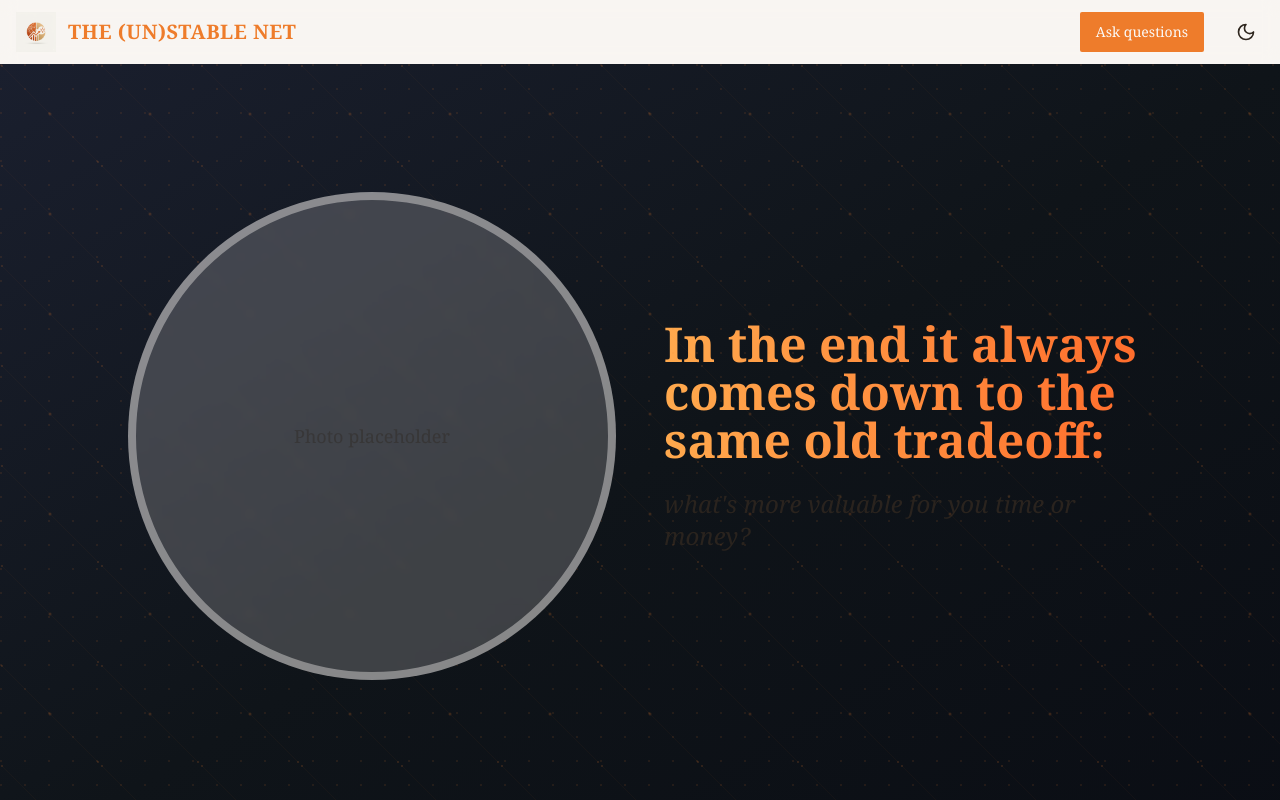
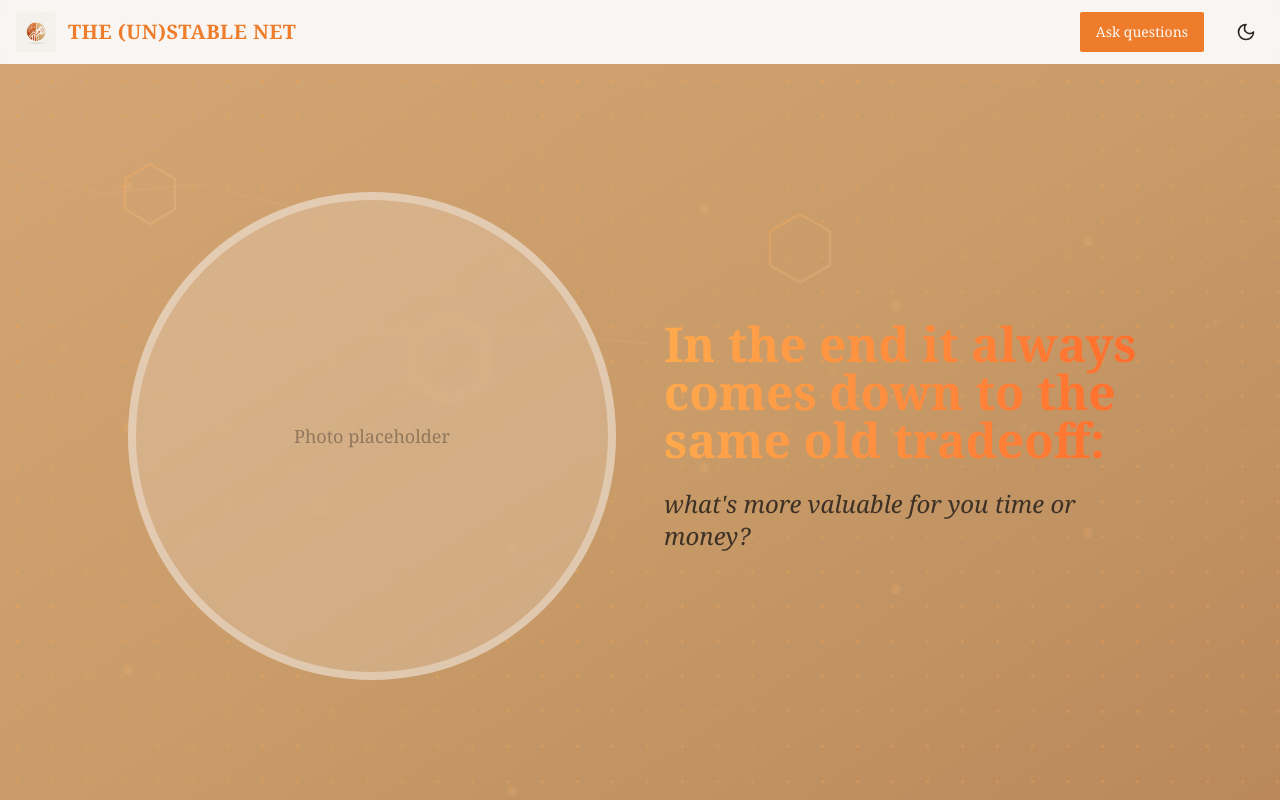
Before and after one commit to James-Git-Repo/eu-market-pulse, a React (Vite) app: page /about in a window 1280 px wide. Shown: the top 800 px of the page. Built offline with nearby package versions, Linux system fonts and the light colour scheme; no server answers; the database is empty; the HTML template or start-up script is replaced by a standard one.

Commit message:
Update About page hero background

```diff
--- a/src/pages/About.tsx
+++ b/src/pages/About.tsx
@@ -169,24 +169,93 @@ export default function About() {
       {/* Main Content */}
       <main className="flex-1">
         {/* Hero Section with Title */}
-        <div className="relative bg-gradient-to-br from-[#1a1f2e] via-[#0f1419] to-[#0a0d14] py-20 md:py-32">
-          {/* Circuit Board Overlay */}
-          <svg className="absolute inset-0 w-full h-full opacity-20" xmlns="http://www.w3.org/2000/svg">
+        <div className="relative py-20 md:py-32 overflow-hidden">
+          {/* Base gradient background */}
+          <div className="absolute inset-0 bg-gradient-to-br from-[#D4A574] via-[#C89B68] to-[#B8865A] dark:from-[#2a1f15] dark:via-[#3d2a1a] dark:to-[#1f1812]" />
+
+          {/* Circuit board pattern overlay */}
+          <svg className="absolute inset-0 w-full h-full opacity-40" xmlns="http://www.w3.org/2000/svg">
             <defs>
-              <pattern id="circuit-pattern" x="0" y="0" width="100" height="100" patternUnits="userSpaceOnUse">
-                <circle cx="2" cy="2" r="1" fill="currentColor" className="text-primary" />
-                <circle cx="50" cy="50" r="1.5" fill="currentColor" className="text-primary" />
-                <circle cx="98" cy="98" r="1" fill="currentColor" className="text-primary" />
-                <line x1="2" y1="2" x2="50" y2="50" stroke="currentColor" strokeWidth="0.5" className="text-primary/40" />
-                <line x1="50" y1="50" x2="98" y2="98" stroke="currentColor" strokeWidth="0.5" className="text-primary/40" />
-              </pattern>
+              <linearGradient id="circuitGrad" x1="0%" y1="0%" x2="100%" y2="100%">
+                <stop offset="0%" stopColor="#FFA94D" stopOpacity="0.9" />
+                <stop offset="50%" stopColor="#FFBE7B" stopOpacity="0.7" />
+                <stop offset="100%" stopColor="#FFD6A5" stopOpacity="0.5" />
+              </linearGradient>
             </defs>
-            <rect width="100%" height="100%" fill="url(#circuit-pattern)" />
+
+            {/* Vertical circuit lines */}
+            <g className="animate-pulse-slow">
+              <line x1="10%" y1="0" x2="10%" y2="100%" stroke="url(#circuitGrad)" strokeWidth="2" />
+              <circle cx="10%" cy="15%" r="5" fill="url(#circuitGrad)" />
+              <circle cx="10%" cy="45%" r="5" fill="url(#circuitGrad)" />
+              <circle cx="10%" cy="75%" r="5" fill="url(#circuitGrad)" />
+
+              <line x1="25%" y1="0" x2="25%" y2="85%" stroke="url(#circuitGrad)" strokeWidth="2" />
+              <circle cx="25%" cy="20%" r="5" fill="url(#circuitGrad)" />
+              <circle cx="25%" cy="55%" r="5" fill="url(#circuitGrad)" />
+
+              <line x1="40%" y1="0" x2="40%" y2="100%" stroke="url(#circuitGrad)" strokeWidth="2" />
+              <circle cx="40%" cy="25%" r="5" fill="url(#circuitGrad)" />
+              <circle cx="40%" cy="60%" r="5" fill="url(#circuitGrad)" />
+              <circle cx="40%" cy="90%" r="5" fill="url(#circuitGrad)" />
+
+              <line x1="55%" y1="0" x2="55%" y2="80%" stroke="url(#circuitGrad)" strokeWidth="2" />
+              <circle cx="55%" cy="18%" r="5" fill="url(#circuitGrad)" />
+              <circle cx="55%" cy="50%" r="5" fill="url(#circuitGrad)" />
+
+              <line x1="70%" y1="0" x2="70%" y2="100%" stroke="url(#circuitGrad)" strokeWidth="2" />
+              <circle cx="70%" cy="30%" r="5" fill="url(#circuitGrad)" />
+              <circle cx="70%" cy="65%" r="5" fill="url(#circuitGrad)" />
+
+              <line x1="85%" y1="0" x2="85%" y2="90%" stroke="url(#circuitGrad)" strokeWidth="2" />
+              <circle cx="85%" cy="22%" r="5" fill="url(#circuitGrad)" />
+              <circle cx="85%" cy="58%" r="5" fill="url(#circuitGrad)" />
+            </g>
+
+            {/* Horizontal connecting lines */}
+            <g className="animate-pulse-slow" style={{animationDelay: '0.5s'}}>
+              <line x1="0" y1="20%" x2="100%" y2="20%" stroke="url(#circuitGrad)" strokeWidth="2" />
+              <line x1="15%" y1="50%" x2="95%" y2="50%" stroke="url(#circuitGrad)" strokeWidth="2" />
+              <line x1="0" y1="75%" x2="85%" y2="75%" stroke="url(#circuitGrad)" strokeWidth="2" />
+              <line x1="20%" y1="90%" x2="100%" y2="90%" stroke="url(#circuitGrad)" strokeWidth="2" />
+            </g>
+
+            {/* Hexagon shapes */}
+            <g className="animate-float">
+              <polygon points="150,100 175,115 175,145 150,160 125,145 125,115"
+                fill="none" stroke="url(#circuitGrad)" strokeWidth="2.5" />
+              <polygon points="450,250 485,272 485,316 450,338 415,316 415,272"
+                fill="none" stroke="url(#circuitGrad)" strokeWidth="2.5" />
+              <polygon points="800,150 830,167 830,201 800,218 770,201 770,167"
+                fill="none" stroke="url(#circuitGrad)" strokeWidth="2.5" />
+            </g>
+
+            {/* Diagonal circuit paths */}
+            <g className="animate-pulse-slow" style={{animationDelay: '1s'}}>
+              <path d="M 0 100 L 100 130 L 200 120 L 300 145" stroke="url(#circuitGrad)" strokeWidth="2" fill="none" />
+              <path d="M 200 250 L 350 270 L 500 265 L 650 280" stroke="url(#circuitGrad)" strokeWidth="2" fill="none" />
+            </g>
+
+            {/* Additional connection nodes */}
+            <g className="animate-pulse-slow" style={{animationDelay: '1.5s'}}>
+              <circle cx="5%" cy="35%" r="4" fill="url(#circuitGrad)" />
+              <circle cx="20%" cy="40%" r="4" fill="url(#circuitGrad)" />
+              <circle cx="35%" cy="28%" r="4" fill="url(#circuitGrad)" />
+              <circle cx="50%" cy="42%" r="4" fill="url(#circuitGrad)" />
+              <circle cx="65%" cy="38%" r="4" fill="url(#circuitGrad)" />
+              <circle cx="80%" cy="45%" r="4" fill="url(#circuitGrad)" />
+              <circle cx="95%" cy="32%" r="4" fill="url(#circuitGrad)" />
+            </g>
           </svg>
 
-          {/* Subtle Dot Grid Overlay */}
-          <div className="absolute inset-0 bg-[radial-gradient(circle_at_1px_1px,_hsl(var(--primary))_1px,_transparent_1px)] [background-size:24px_24px] opacity-10" />
-          <div className="container mx-auto px-4">
+          {/* Subtle dot grid overlay */}
+          <div className="absolute inset-0 opacity-25" style={{
+            backgroundImage: `radial-gradient(circle at center, #FFA94D 1.5px, transparent 1.5px)`,
+            backgroundSize: '35px 35px',
+            animation: 'grid-move 25s linear infinite'
+          }} />
+
+          <div className="container mx-auto px-4 relative z-10">
             <div className="max-w-5xl mx-auto">
               <div className="grid md:grid-cols-2 gap-12 items-center mb-16">
                 {/* Photo Space - Left */}
```
